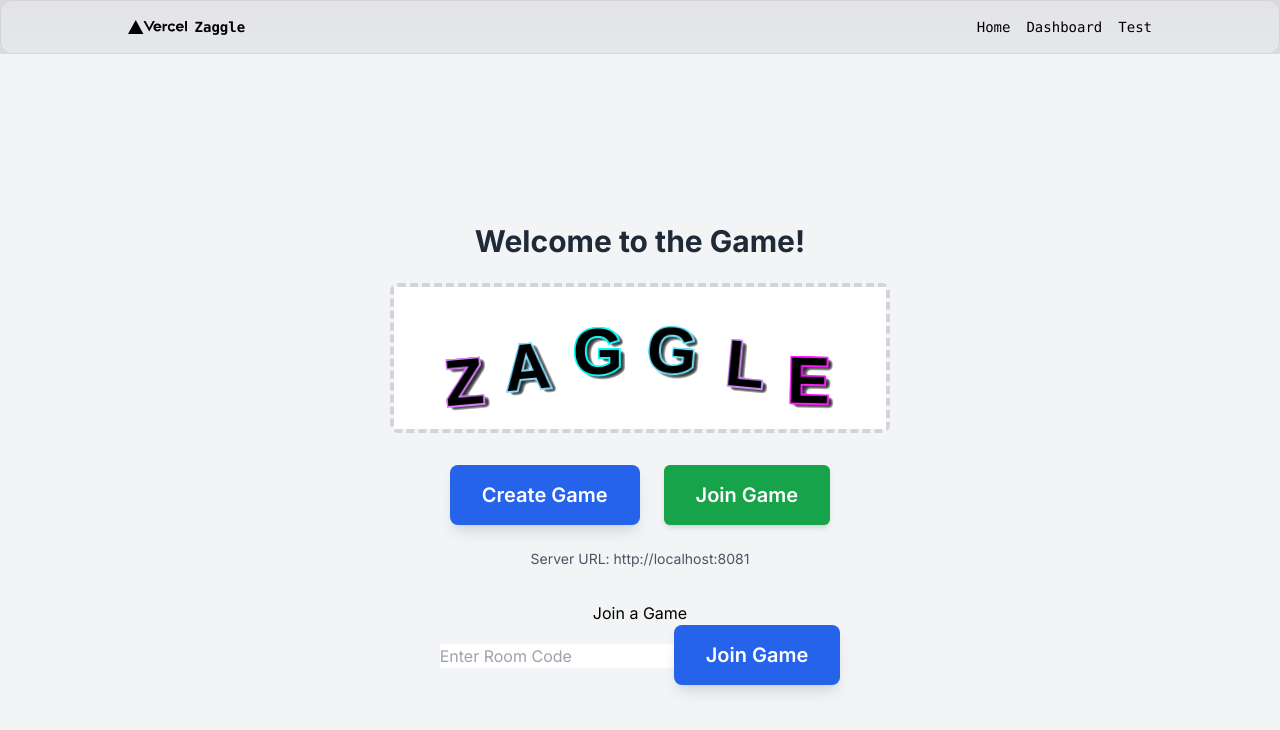
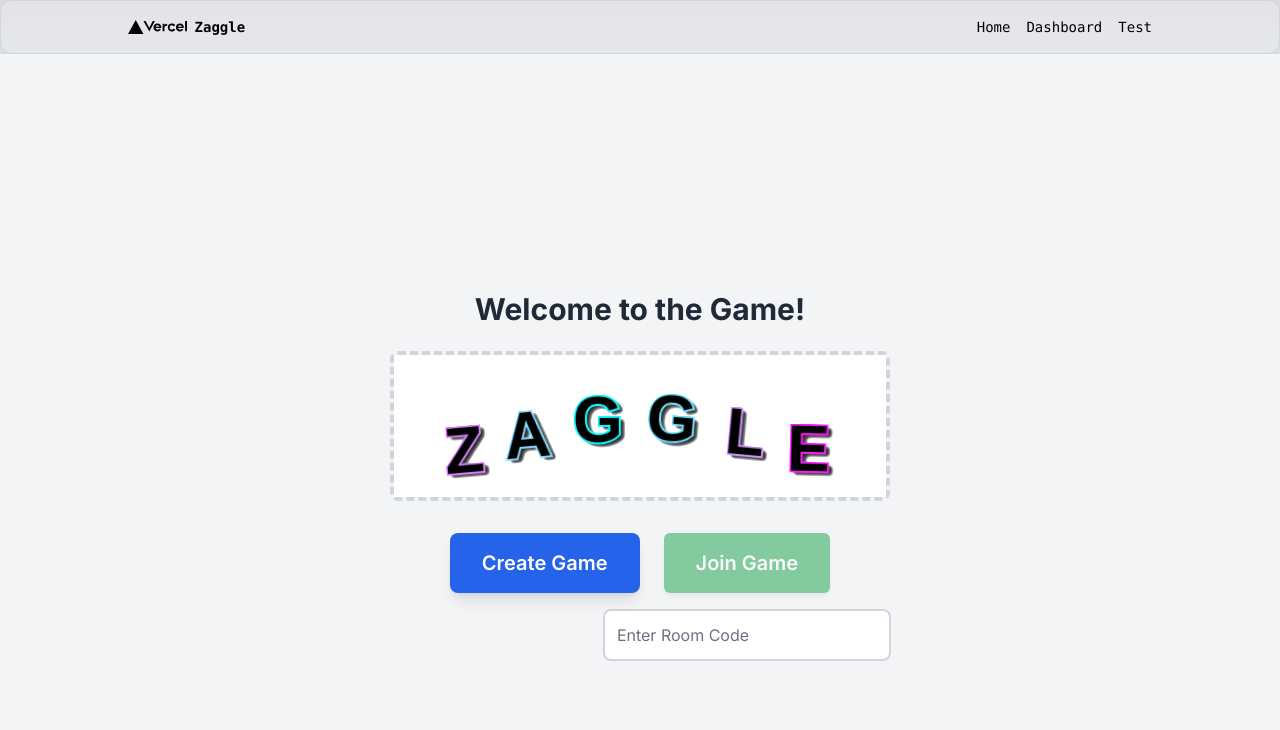
Before and after one commit to tmcgraw13/zaggle, a Next.js app in the folder frontend/: page /dashboard in a window 1280 px wide. Both pictures are taken after a click on the button "Join Game". Shown: the top 730 px of the page. Built offline with nearby package versions, Linux system fonts and the light colour scheme.

Commit message:
more ui cleanup

```diff
--- a/frontend/src/app/dashboard/JoinGame.tsx
+++ b/frontend/src/app/dashboard/JoinGame.tsx
@@ -1,7 +1,6 @@
 import React, { useState } from 'react';
-import { useRouter } from 'next/navigation'
+import { useRouter } from 'next/navigation';
 import ButtonStandard from '@/components/ButtonStandard';
-
 
 const JoinGame: React.FC = () => {
   const navigate = useRouter();
@@ -13,16 +12,26 @@ const JoinGame: React.FC = () => {
     }
   };
 
+  const isDisabled = roomCode.trim().length === 0;
+
   return (
-    <div className='text-center'>
-      <h2>Join a Game</h2>
+    <div className="text-center flex flex-col items-center justify-center relative">
+      {/* Join Game Button - Disabled if roomCode is empty */}
+      <ButtonStandard
+        onButtonClick={handleJoinGame}
+        buttonName="Join Game"
+        className={`px-6 py-3 bg-green-600 text-white rounded-md shadow-md transition-all duration-300 hover:bg-green-700 ${isDisabled ? 'opacity-50 cursor-not-allowed' : ''}`}
+        disabled={isDisabled} // Disable button if roomCode is empty
+      />
+
+      {/* Input Field positioned just below the button using absolute positioning */}
       <input
         type="text"
         placeholder="Enter Room Code"
         value={roomCode}
         onChange={(e) => setRoomCode(e.target.value)}
+        className="w-72 p-3 mt-4 bg-white border-2 border-gray-300 rounded-lg focus:outline-none focus:ring-2 focus:ring-green-600 transition-all duration-300 placeholder-gray-500 text-black absolute top-full mt-3"
       />
-      <ButtonStandard onButtonClick={handleJoinGame} buttonName={'Join Game'}/>
     </div>
   );
 };
--- a/frontend/src/app/dashboard/page.tsx
+++ b/frontend/src/app/dashboard/page.tsx
@@ -1,6 +1,5 @@
 "use client";
 import { useState } from "react";
-import serverUrl from "@/utils/config";
 import CreateGame from "./CreateGame";
 import JoinGame from "./JoinGame";
 import ButtonStandard from "@/components/ButtonStandard";
@@ -30,21 +29,17 @@ export default function GameDashboard() {
       {/* Buttons for creating or joining a game */}
       <div className="flex gap-6 mb-6">
         <CreateGame />
-        <ButtonStandard
-          onButtonClick={() => setShowComponent("join")}
-          buttonName="Join Game"
-          className="px-6 py-3 bg-green-600 text-white rounded-md shadow-md transition-all duration-300 hover:bg-green-700"
-        />
+        {showComponent === "join" ? (
+          <JoinGame />
+        ) : (
+          <ButtonStandard
+            onButtonClick={() => setShowComponent("join")}
+            buttonName="Join Game"
+            className="px-6 py-3 bg-green-600 text-white rounded-md shadow-md transition-all duration-300 hover:bg-green-700"
+          />
+        )}
       </div>
 
-      <p className="text-center text-sm text-gray-600 mb-4">
-        Server URL: {serverUrl}
-      </p>
-
-      {/* Display Join Game component */}
-      <div className="mt-4 w-full max-w-md">
-        {showComponent === "join" && <JoinGame />}
-      </div>
     </div>
   );
 }
--- a/frontend/src/components/ButtonStandard.tsx
+++ b/frontend/src/components/ButtonStandard.tsx
@@ -2,18 +2,21 @@ interface ButtonProps {
   onButtonClick: () => void;
   buttonName: string;
   className?: string;  // Added className as an optional property
+  disabled?: boolean;
 }
 
 const ButtonStandard: React.FC<ButtonProps> = ({
   onButtonClick,
   buttonName,
   className = "",  // Default to an empty string if no className is provided
+  disabled = false // Defaut to NOT disabled
 }) => {
   return (
     <button
       id="myButton"
       onClick={onButtonClick}
       className={`px-8 py-4 text-xl font-semibold bg-blue-600 text-white rounded-lg shadow-lg transition-all duration-300 hover:bg-blue-700 hover:scale-105 transform ${className}`} // Made button bigger and added hover effects
+      disabled = {disabled}
     >
       {buttonName}
     </button>
```
